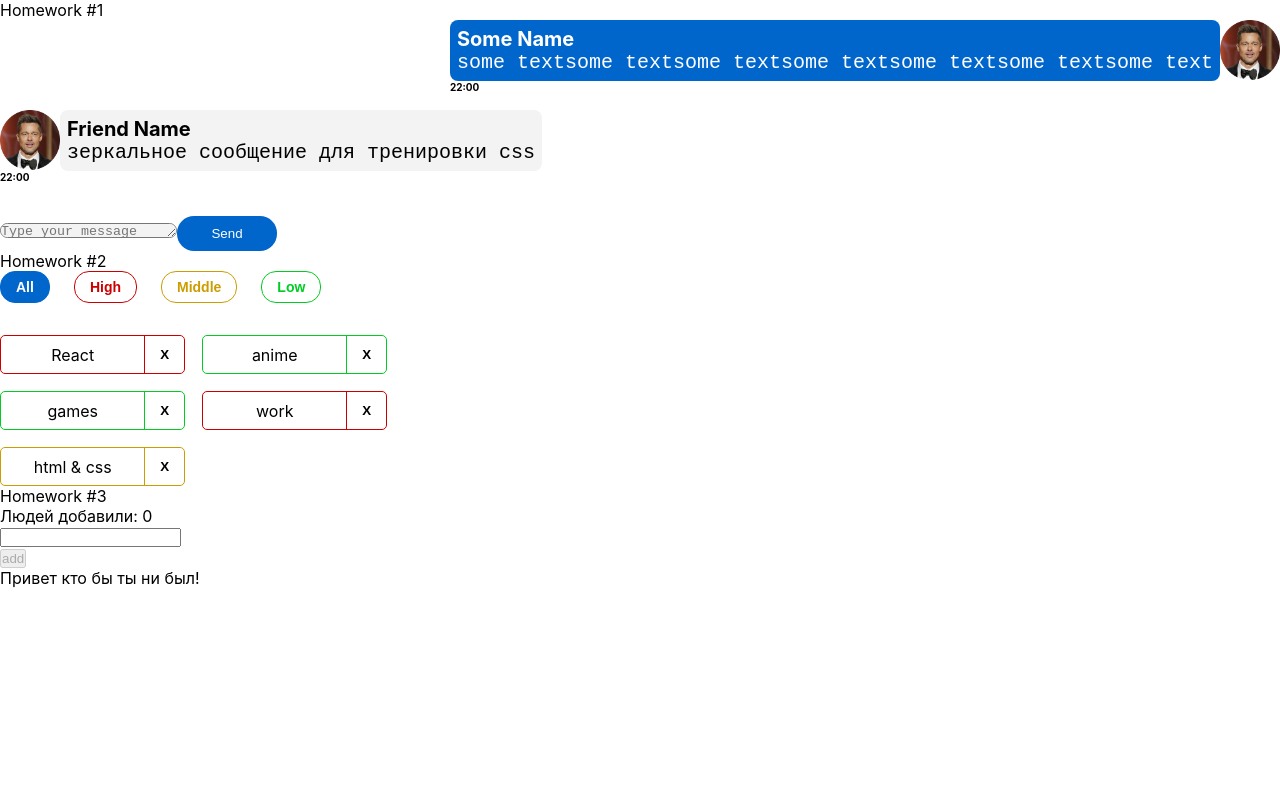
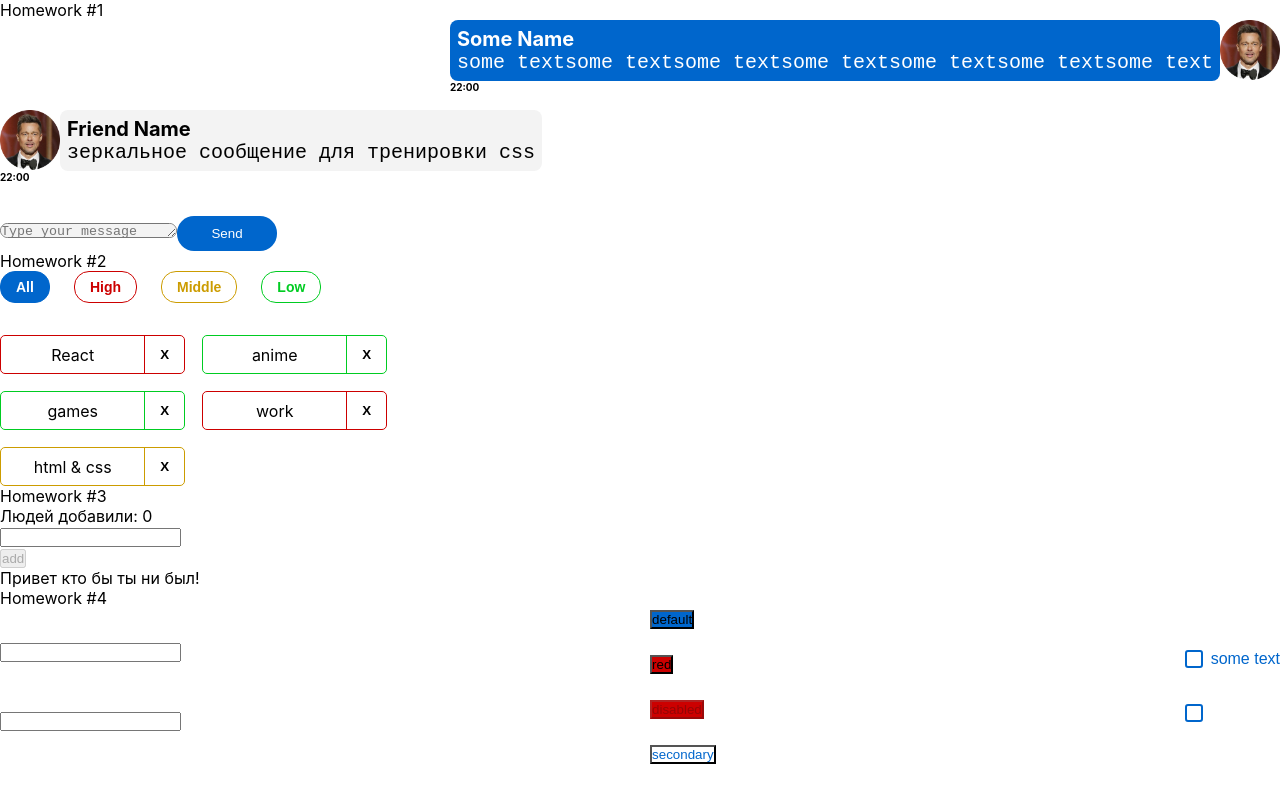
Before and after one commit to AnastasiaK17/hws2, a React (Create React App) app: page / in a window 1280 px wide. Built offline with nearby package versions, Linux system fonts and the light colour scheme.

Commit message:
hw04 done

```diff
--- a/package.json
+++ b/package.json
@@ -35,6 +35,7 @@
     "predeploy": "npm run build",
     "deploy": "gh-pages -d build"
   },
+
   "eslintConfig": {
     "extends": [
       "react-app",
--- a/src/s1-main/App.tsx
+++ b/src/s1-main/App.tsx
@@ -3,6 +3,7 @@ import s from './App.module.css'
 import HW1 from '../s2-homeworks/hw01/HW1'
 import HW2 from "../s2-homeworks/hw02/HW2";
 import HW3 from "../s2-homeworks/hw03/HW3";
+import HW4 from "../s2-homeworks/hw04/HW4";
 
 function App() {
     return (
@@ -11,7 +12,7 @@ function App() {
             {/*раскомментировать по ходу выполнения*/}
             <HW2/>
             <HW3/>
-            {/*<HW4/>*/}
+            <HW4/>
 
             {/*при выполнении дз 5 и более - закомментировать здесь дз 1-4, так как они есть внутри дз 5*/}
             {/*<HW5/>*/}
--- a/src/s2-homeworks/hw04/common/c1-SuperInputText/SuperInputText.module.css
+++ b/src/s2-homeworks/hw04/common/c1-SuperInputText/SuperInputText.module.css
@@ -11,6 +11,7 @@
 }
 
 .errorInput {
+    border-color: #cc0000;
 }
 
 .errorInput:focus {
--- a/src/s2-homeworks/hw04/common/c2-SuperButton/SuperButton.module.css
+++ b/src/s2-homeworks/hw04/common/c2-SuperButton/SuperButton.module.css
@@ -1,16 +1,22 @@
 .button {
+
 }
 
 .disabled {
+    background-color: gray;
 }
 
 .secondary {
+   background-color: white;
+    color: #0066cc;
 }
 
 .default {
+    background-color: #0066cc
 }
 
 .red {
+    background-color: #cc0000;
 }
 
 .default:hover {
--- a/src/s2-homeworks/hw04/common/c2-SuperButton/SuperButton.tsx
+++ b/src/s2-homeworks/hw04/common/c2-SuperButton/SuperButton.tsx
@@ -17,12 +17,8 @@ const SuperButton: React.FC<SuperButtonPropsType> = (
         ...restProps // все остальные пропсы попадут в объект restProps, там же будет children
     }
 ) => {
-    const finalClassName = s.button
-        // + (disabled
-        //         ? ...
-        //         : xType === 'red'
-        //             ? ...
-        + (className ? ' ' + className : '') // задачка на смешивание классов
+    const finalClassName = `${s.button}  ${xType==='red' ? s.red : xType === 'secondary' ? s.secondary : s.default } ${disabled ? s.disabled :  ''} `
+
 
     return (
         <button
--- a/src/s2-homeworks/hw04/common/c3-SuperCheckbox/SuperCheckbox.tsx
+++ b/src/s2-homeworks/hw04/common/c3-SuperCheckbox/SuperCheckbox.tsx
@@ -27,7 +27,10 @@ const SuperCheckbox: React.FC<SuperCheckboxPropsType> = (
     }
 ) => {
     const onChangeCallback = (e: ChangeEvent<HTMLInputElement>) => {
-        // задачка на написание онченджа
+
+        onChange?.(e)
+
+        onChangeChecked?.(e.currentTarget.checked)
 
     }
 
```
